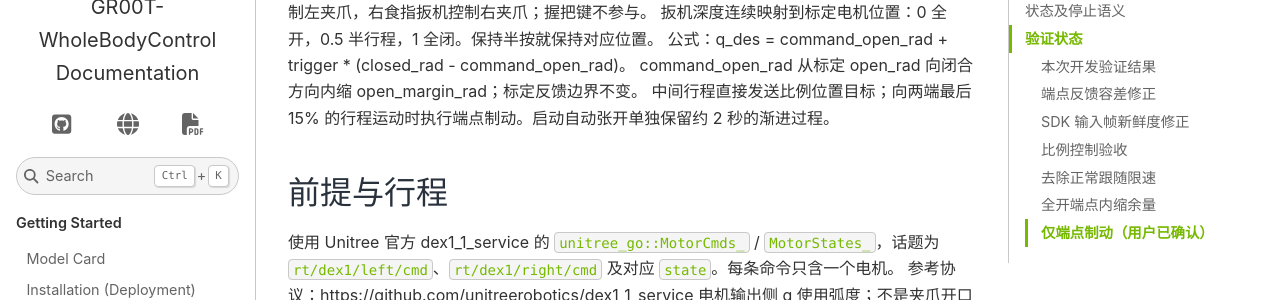
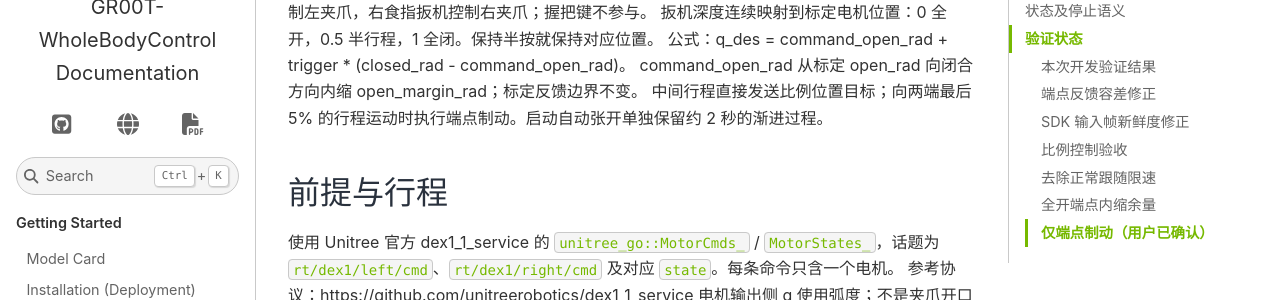
Before and after one commit to shibaiqian123/GR00T-WholeBodyControl, a Sphinx documentation site: the page built from docs/source/tutorials/dex1_trigger_control.md, in a window 1280 px wide and 900 px high. Shown: the part 162-462 px from the top of the window. Built offline with Sphinx 7.4.7 and the Sphinx Book theme 1.1.4, drawn with Linux system fonts in a browser that asks for light colours; some of the changed text lies outside the part shown.

```diff
--- a/docs/source/tutorials/dex1_trigger_control.md
+++ b/docs/source/tutorials/dex1_trigger_control.md
@@ -5,7 +5,7 @@
 扳机深度连续映射到标定电机位置：0 全开，0.5 半行程，1 全闭。保持半按就保持对应位置。
 公式：q_des = command_open_rad + trigger * (closed_rad - command_open_rad)。
 command_open_rad 从标定 open_rad 向闭合方向内缩 open_margin_rad；标定反馈边界不变。
-中间行程直接发送比例位置目标；向两端最后 15% 的行程运动时执行端点制动。启动自动张开单独保留约 2 秒的渐进过程。
+中间行程直接发送比例位置目标；向两端最后 5% 的行程运动时执行端点制动。启动自动张开单独保留约 2 秒的渐进过程。
 
 ## 前提与行程
 
@@ -176,7 +176,7 @@ O 停止身体后，不要关闭夹爪进程：它继续发送保持目标。
 
 ### 仅端点制动（用户已确认）
 
-中间 70% 行程保留直接连续位置映射；朝全开/全闭方向进入最后 15% 时制动：
+中间 90% 行程保留直接连续位置映射；朝全开/全闭方向进入最后 5% 时制动：
 
 1. 从中间突然要求端点，先把目标设在端点区入口，避免一步把目标送到尽头。
 2. 实测位置与当前目标相差不超过 2% 行程、实测速率不超过 15% 行程/秒后，才继续推进。
```
Also changed, not shown: 2 other files.
